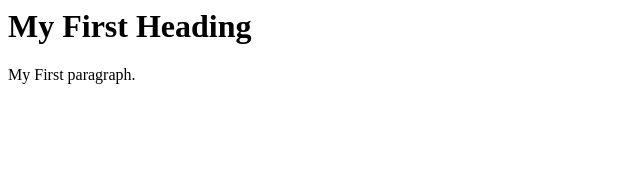
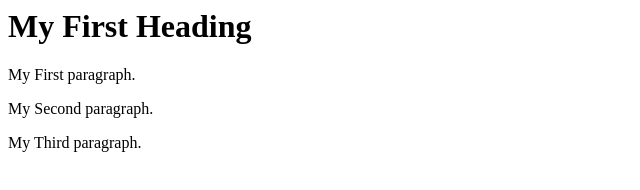
Before and after one commit to nonikitakovalev/first_project, a plain HTML site: page page1.html in a window 1280 px wide. Shown: the whole page, without its empty margins (0-640 px from the left). Drawn offline with Linux system fonts and the light colour scheme.

Commit message:
add new paragraph

```diff
--- a/page1.html
+++ b/page1.html
@@ -6,5 +6,7 @@
   <body>
     <h1>My First Heading</h1>
     <p>My First paragraph.</p>
+    <p>My Second paragraph.</p>
+    <p>My Third paragraph.</p>
   </body>
 </html>
```
